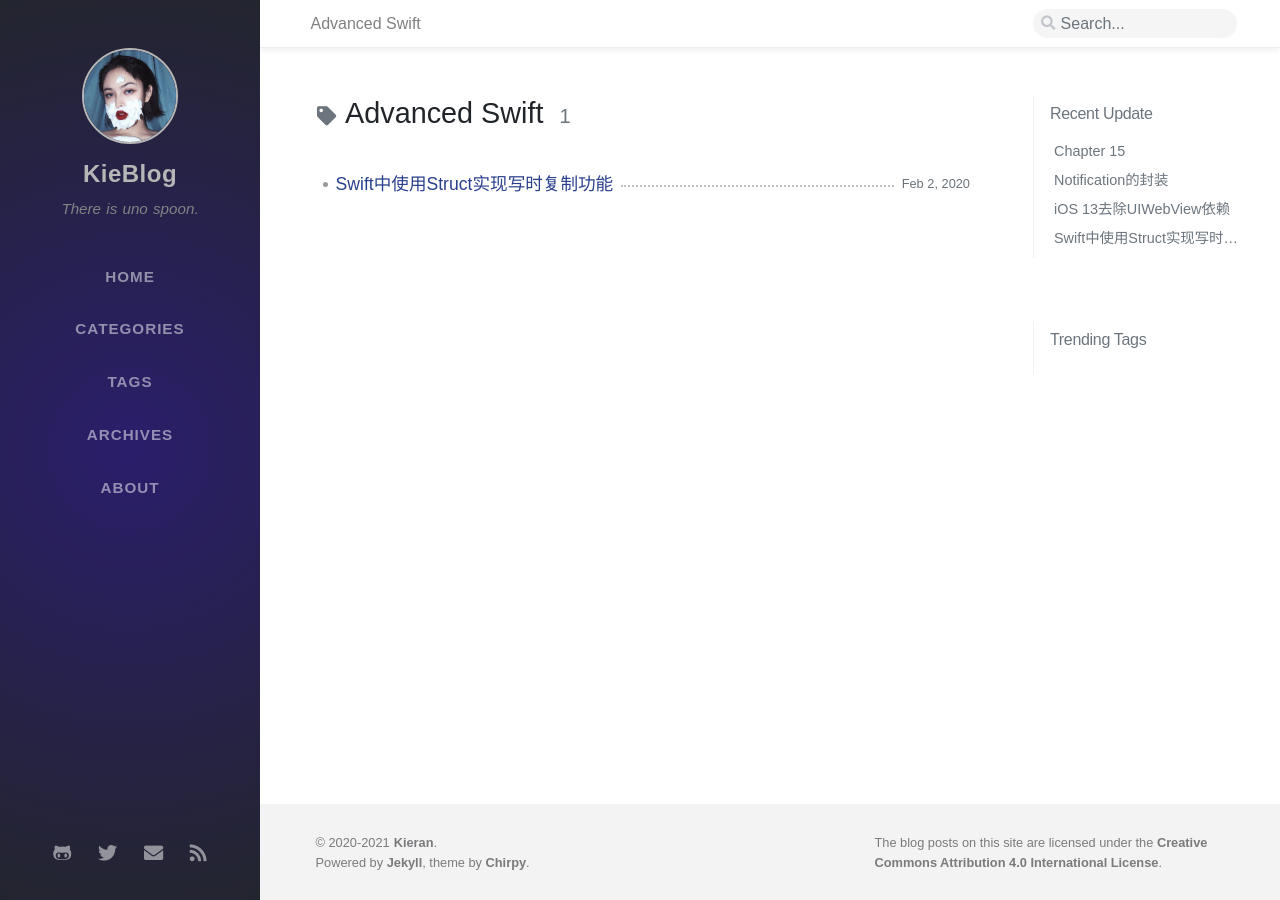
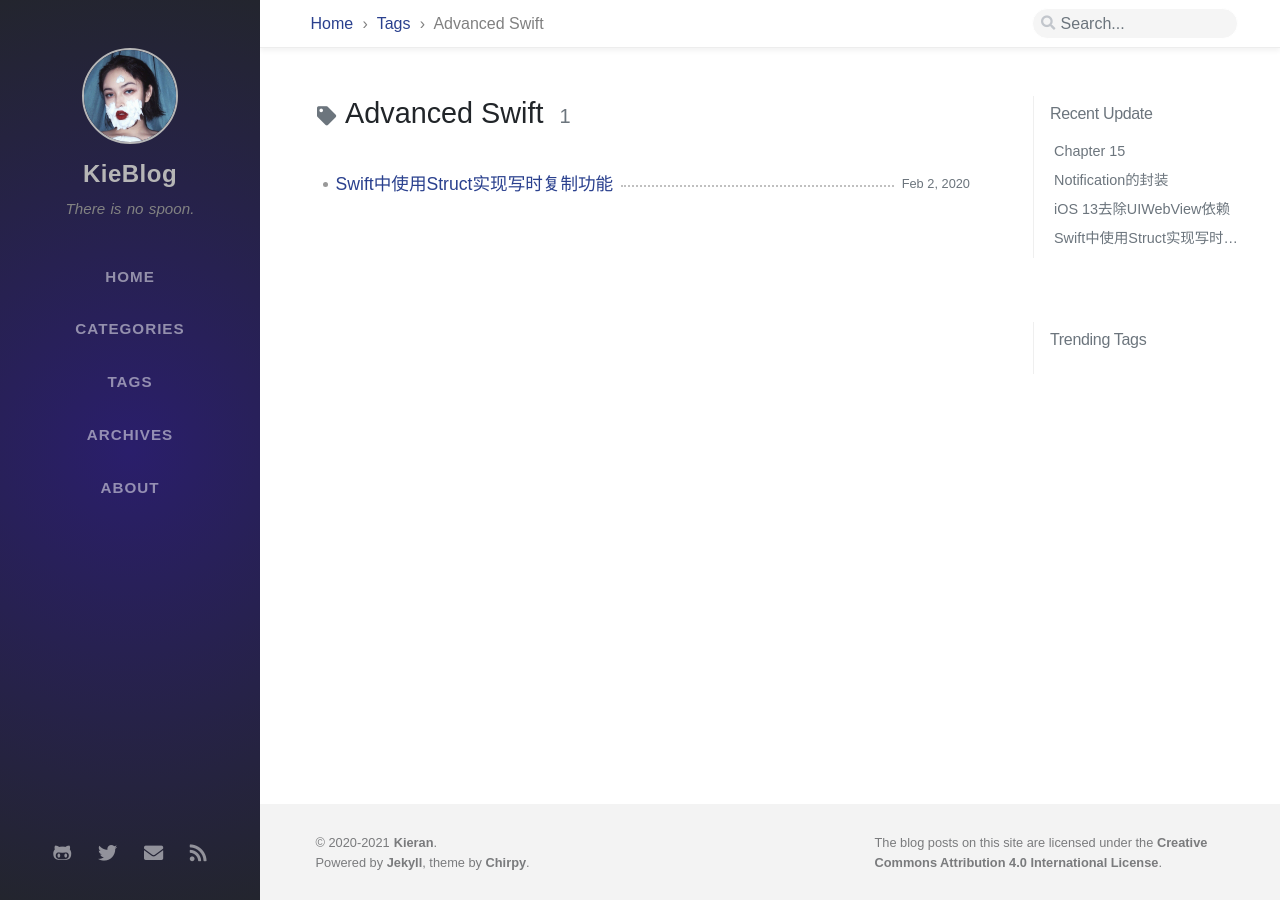
Before and after one commit to KieBlog/KieBlog.github.io, a Jekyll site: the page built from tags/advanced-swift.html, in a window 1280 px wide. Built offline with Jekyll 4.4.1, drawn with Linux system fonts in a browser that asks for light colours; nearby versions of some CDN libraries; some web fonts are replaced; comment, search, counter and statistics services are not loaded; some of the changed lines change nothing that is shown.

Commit message:
Update _config.yml

```diff
--- a/_config.yml
+++ b/_config.yml
@@ -10,7 +10,7 @@
 
 title: KieBlog                          # the main title
 
-tagline: There is uno spoon.  # it will display as the sub-title
+tagline: There is no spoon.  # it will display as the sub-title
 description: >-                        # used by seo meta and the atom feed
   There is a spoon.
 
@@ -101,18 +101,18 @@ defaults:
       path: _drafts
     values:
       comments: false
-#  -
-#    scope:
-#      path: tags
-#    values:
-#      location: Tag
-#      breadcrumb:
-#        -
-#          label: Home
-#          url: /
-#        -
-#          label: Tags
-#          url: /tabs/tags/
+  -
+    scope:
+      path: tags
+    values:
+      location: Tag
+      breadcrumb:
+        -
+          label: Home
+          url: /
+        -
+          label: Tags
+          url: /tabs/tags/
   -
     scope:
       path: categories
```
